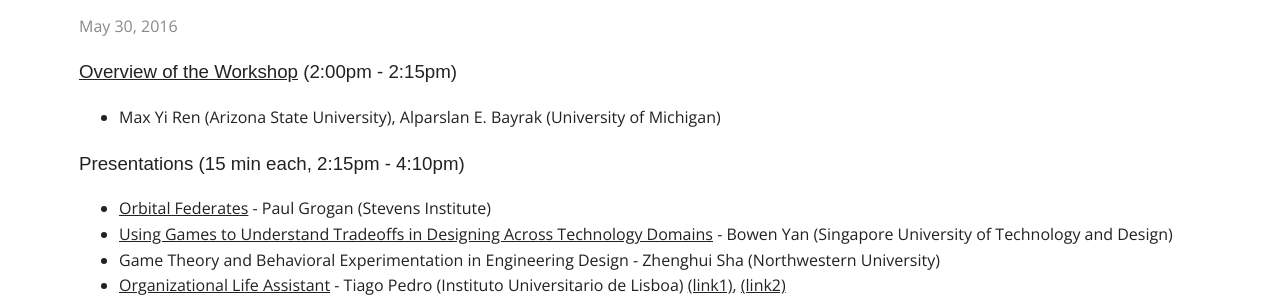
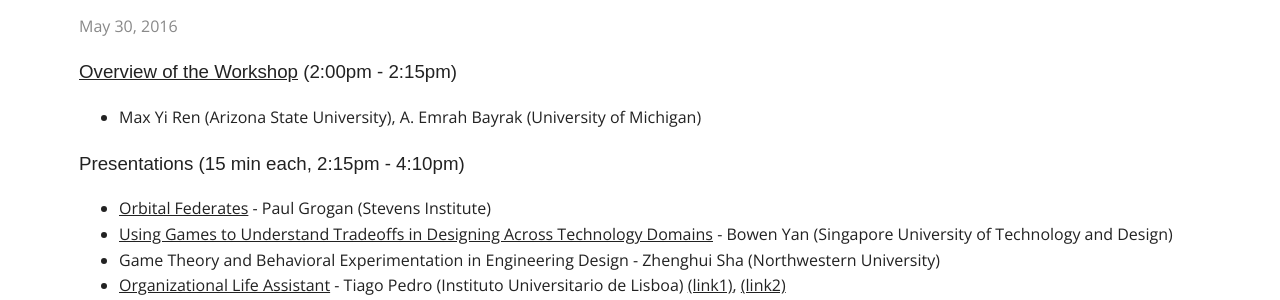
Before and after one commit to designGamification/designGamification.github.io, a Jekyll site: the page built from _posts/2016-05-30-dcc-workshop-agenda.markdown, in a window 1280 px wide. Shown: the part 137-437 px from the top of the page. Built offline with Jekyll 4.4.1, drawn with Linux system fonts in a browser that asks for light colours; some web fonts are replaced.

Commit message:
Update 2016-05-30-dcc-workshop-agenda.markdown

```diff
--- a/_posts/2016-05-30-dcc-workshop-agenda.markdown
+++ b/_posts/2016-05-30-dcc-workshop-agenda.markdown
@@ -5,7 +5,7 @@ date:   2016-05-30 00:00:00
 categories: workshop
 ---
 ### [Overview of the Workshop](../_presentations/intro.pdf) (2:00pm - 2:15pm) ###
-* Max Yi Ren (Arizona State University), Alparslan E. Bayrak (University of Michigan)
+* Max Yi Ren (Arizona State University), A. Emrah Bayrak (University of Michigan)
 
 ### Presentations (15 min each, 2:15pm - 4:10pm) ###
 * [Orbital Federates](../_presentations/stevens.pdf) - Paul Grogan (Stevens Institute)
```
